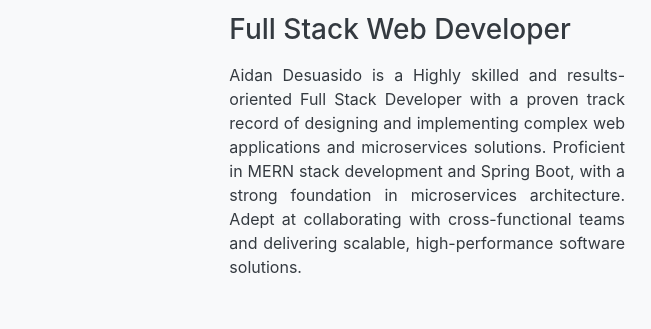
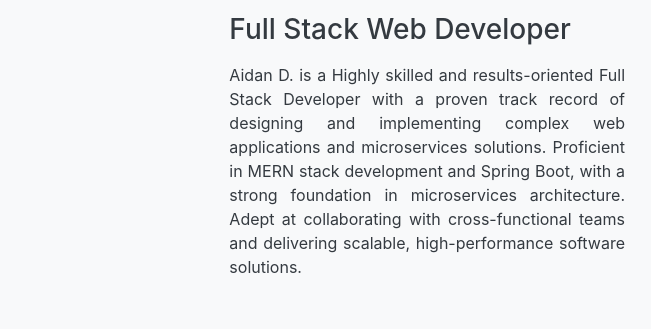
Before and after one commit to K3SH5-3N5/capstone1, a plain HTML site: page index.html in a window 1280 px wide. Shown: the part 179-508 px from the top of the page, 0-651 px from the left. Drawn offline with nearby package versions, Linux system fonts and the light colour scheme.

Commit message:
Capstone 01

```diff
--- a/index.html
+++ b/index.html
@@ -59,7 +59,7 @@
                         <h3 class="my-3 text-center text-md-left" id="myTitle">Full Stack Web Developer</h3>
                         <p class="text-justify d-sm-block d-none">
                             <!-- Aidan Desuasido was an American theoretical physicist, known for his work in the path integral formulation of quantum mechanics, the theory of quantum electrodynamics, the physics of the superfluidity of supercooled liquid helium, as well as his work in particle physics for which he proposed the parton model.. -->
-                            Aidan Desuasido is a Highly skilled and results-oriented Full Stack Developer with a proven track record of designing and implementing complex web applications and microservices solutions. Proficient in MERN stack development and Spring Boot, with a strong foundation in microservices architecture. Adept at collaborating with cross-functional teams and delivering scalable, high-performance software solutions.
+                            Aidan D. is a Highly skilled and results-oriented Full Stack Developer with a proven track record of designing and implementing complex web applications and microservices solutions. Proficient in MERN stack development and Spring Boot, with a strong foundation in microservices architecture. Adept at collaborating with cross-functional teams and delivering scalable, high-performance software solutions.
                         </p>
                     </div>
                     <div class="col-8 col-md-4 text-dark pl-md-3 py-lg-3 order-1">
```
